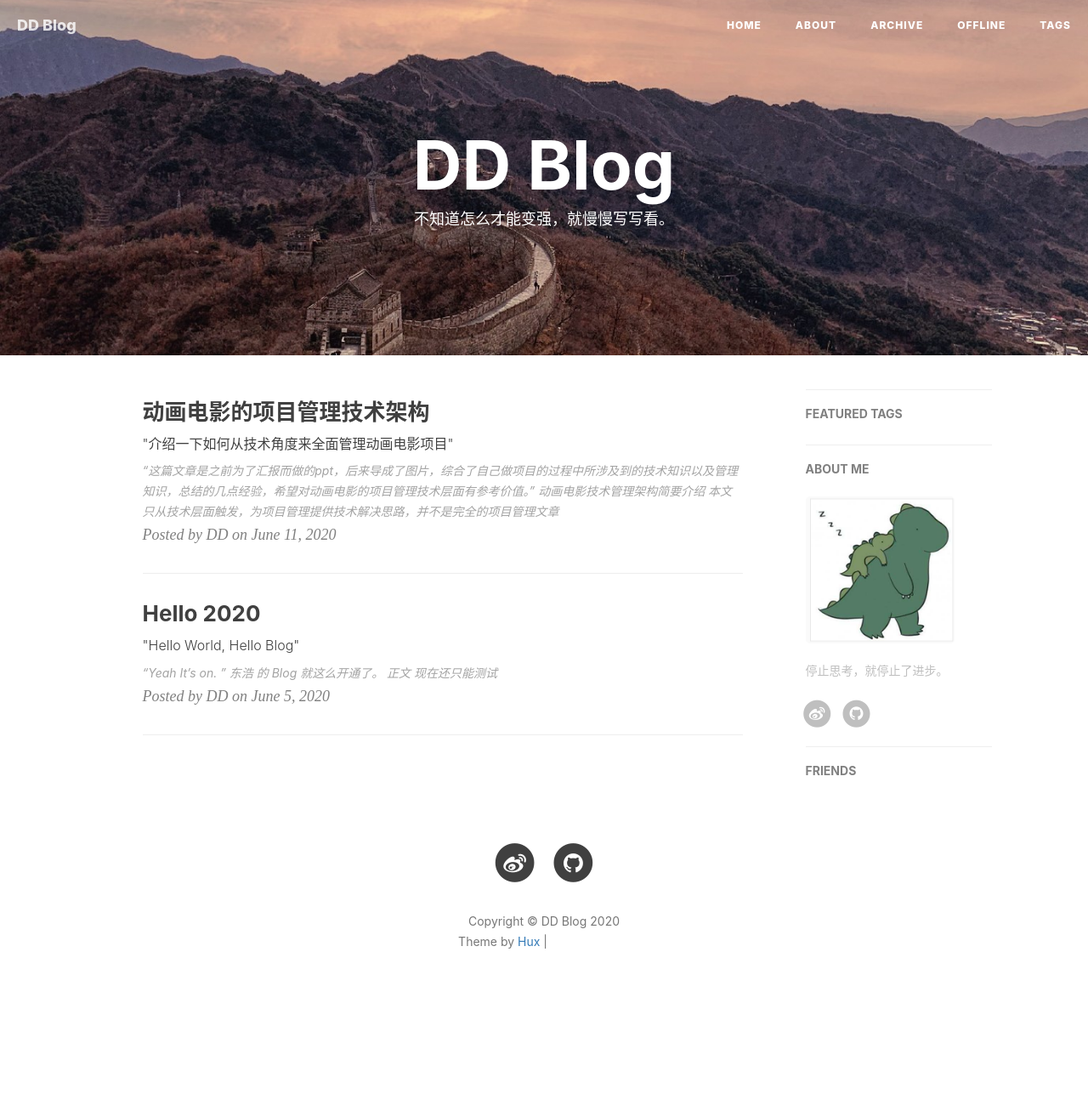
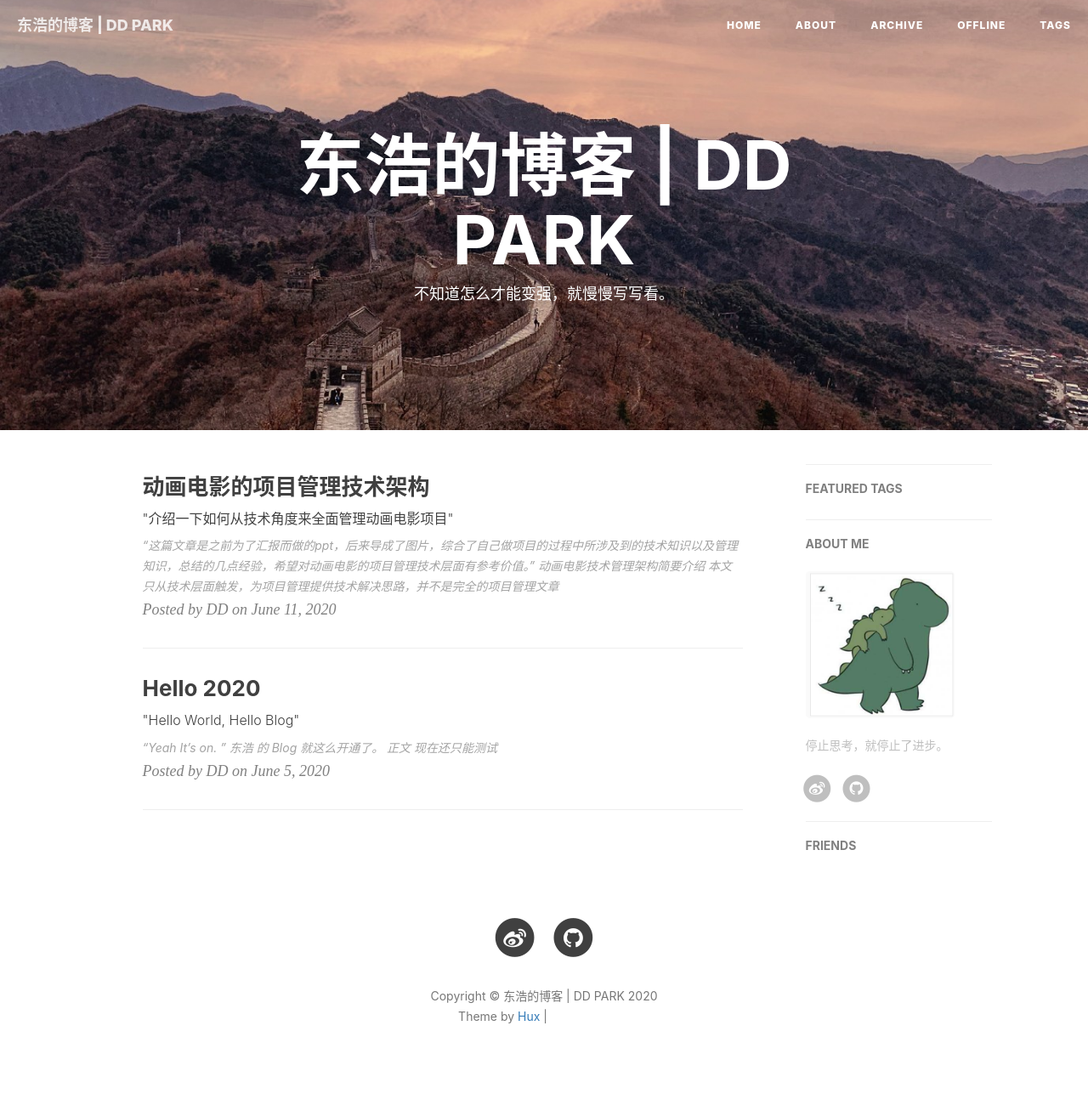
Before and after one commit to DangoWang/DangoWang.github.io, a Jekyll site: the page built from index.html, in a window 1280 px wide. Shown: the whole page at 85% size. Built offline with Jekyll 4.4.1, drawn with Linux system fonts in a browser that asks for light colours; nearby versions of some CDN libraries; the list of posts is cut into pages by our own code; comment, search, counter and statistics services are not loaded; before the commit the page ends 1212 px from its top, so only the background shows below that; grey boxes are pictures that could not be loaded.

Commit message:
修改标题

```diff
--- a/_config.yml
+++ b/_config.yml
@@ -1,5 +1,5 @@
 # Site settings
-title: DD Blog
+title: 东浩的博客 | DD PARK
 SEOTitle: 东浩的博客 | DD PARK
 header-img: img/home-bg.jpg
 email: dd.parkhere@gmail.com
```
